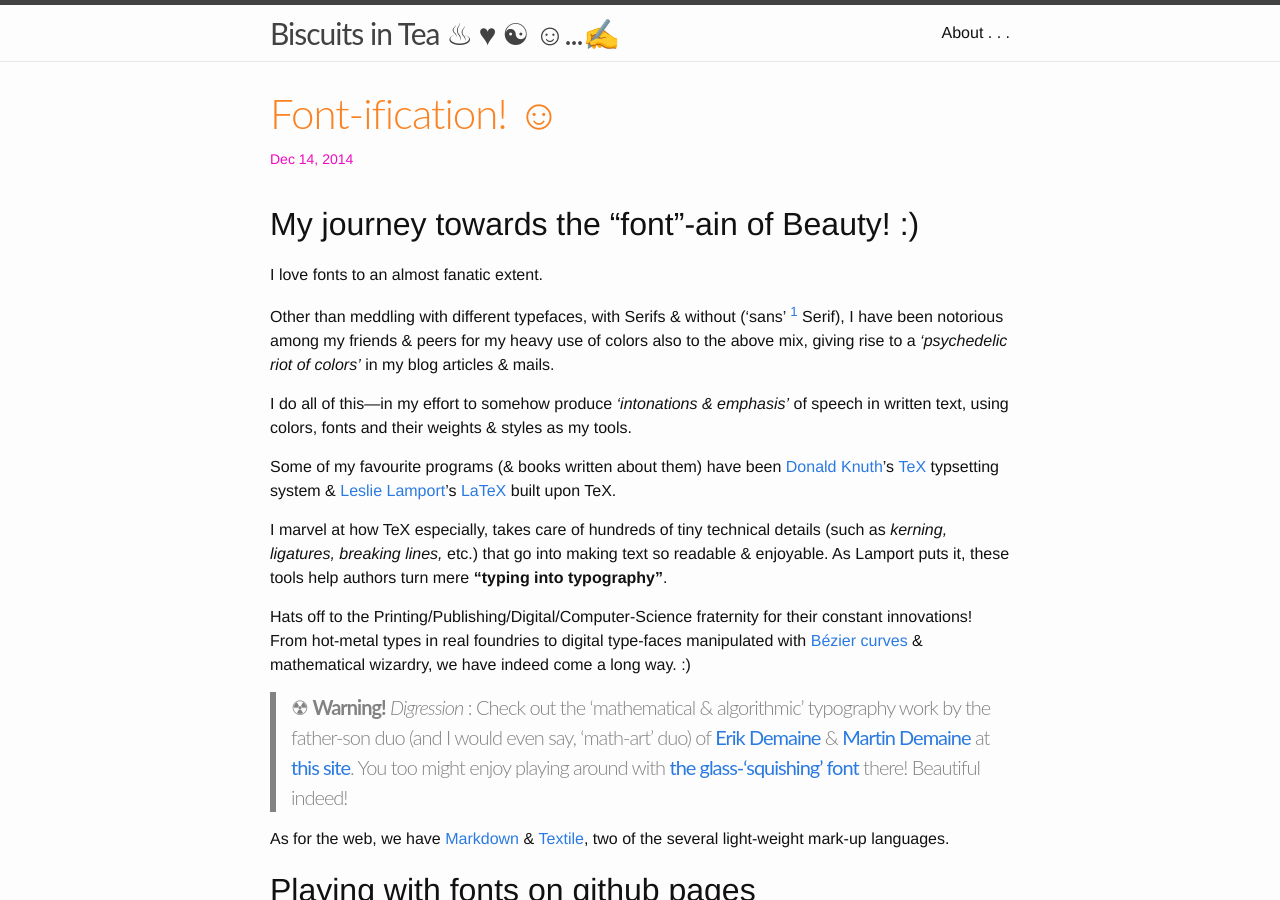
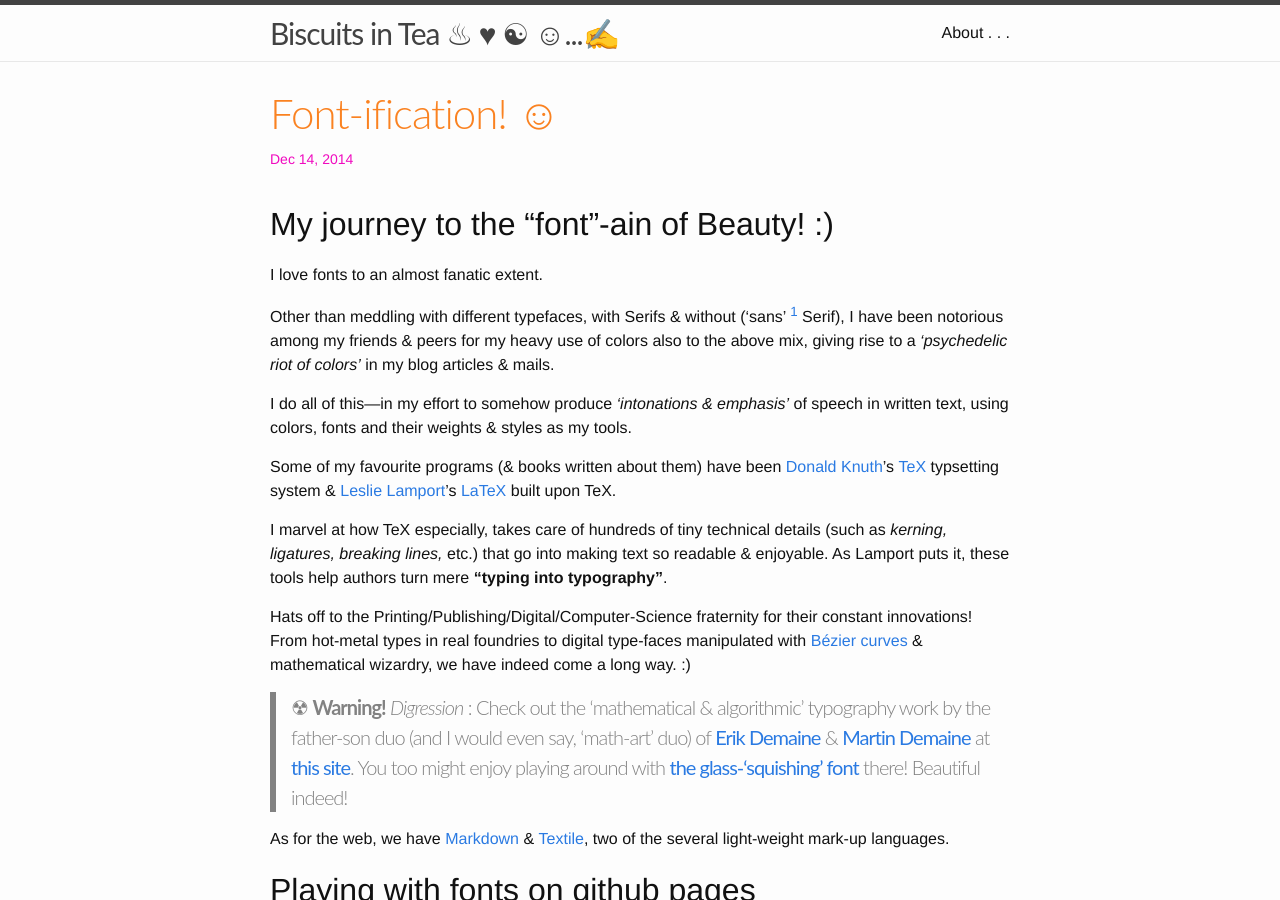
Before and after one commit to raghuugare/raghuugare.bkup, a Jekyll site: the page built from _posts/2014-12-14-fontification.markdown, in a window 1280 px wide and 900 px high. Built offline with Jekyll 4.4.1, drawn with Linux system fonts in a browser that asks for light colours.

Commit message:
Tiny change...

```diff
--- a/_posts/2014-12-14-fontification.markdown
+++ b/_posts/2014-12-14-fontification.markdown
@@ -5,7 +5,7 @@ date:   2014-12-14 20:20:10
 categories: general
 ---
 
-## My journey towards the "font"-ain of Beauty! :)
+## My journey to the "font"-ain of Beauty! :)
 
 I love fonts to an almost fanatic extent.
 
```
